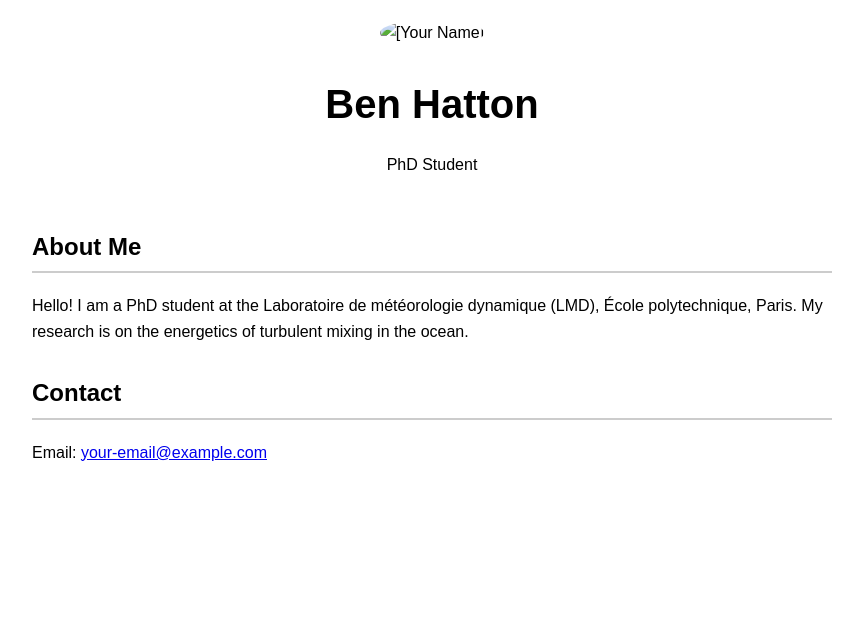
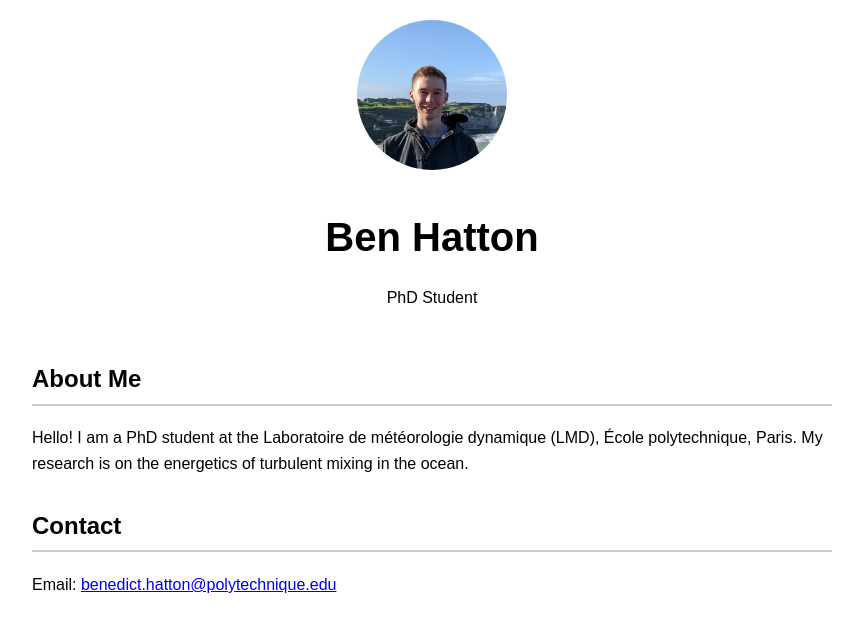
Before and after one commit to ben-hatton/ben-hatton.github.io, a plain HTML site: page index.html in a window 1280 px wide. Shown: the whole page, without its empty margins (208-1071 px from the left). Drawn offline with Linux system fonts and the light colour scheme.

Commit message:
Update index.html

```diff
--- a/index.html
+++ b/index.html
@@ -36,7 +36,7 @@
 <body>
 
 <header>
-    <img src="your-photo.jpg" alt="[Your Name]">
+    <img src="my-photo.jpg" alt="Photo of Ben Hatton">
     <h1>Ben Hatton</h1>
     <p>PhD Student</p>
 </header>
@@ -48,7 +48,7 @@
 
 <section>
     <h2>Contact</h2>
-    <p>Email: <a href="mailto:benedict.hatton@polytechnique.edu">your-email@example.com</a></p>
+    <p>Email: <a href="mailto:benedict.hatton@polytechnique.edu">benedict.hatton@polytechnique.edu</a></p>
 </section>
 
 </body>
```
